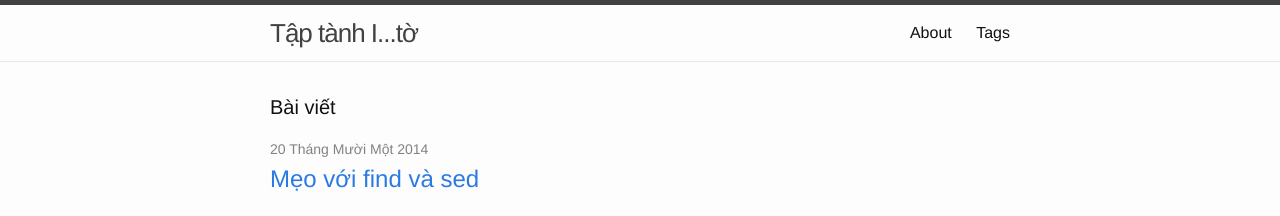
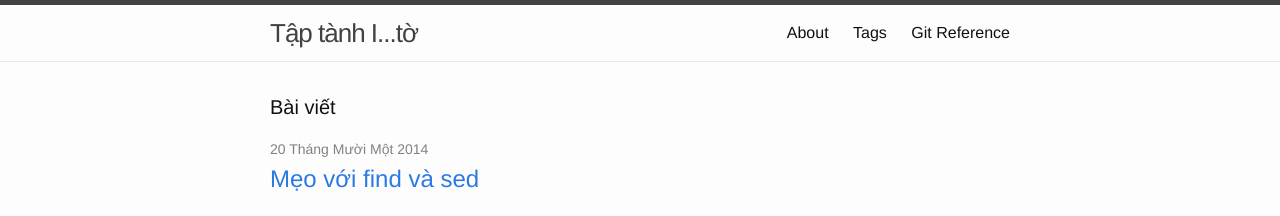
Before and after one commit to tuantda/tuantda.github.io, a Jekyll site: the page built from index.html, in a window 1280 px wide. Shown: the top 216 px of the page. Built offline with Jekyll 4.4.1, drawn with Linux system fonts in a browser that asks for light colours.

Commit message:
add gitref-vi link to header

```diff
--- a/_includes/header.html
+++ b/_includes/header.html
@@ -19,6 +19,7 @@
           <a class="page-link" href="{{ page.url | prepend: site.baseurl }}">{{ page.title }}</a>
           {% endif %}
         {% endfor %}
+          <a class="page-link" href="{{ site.url }}/gitref-vi">Git Reference</a>
       </div>
     </nav>
 
```
